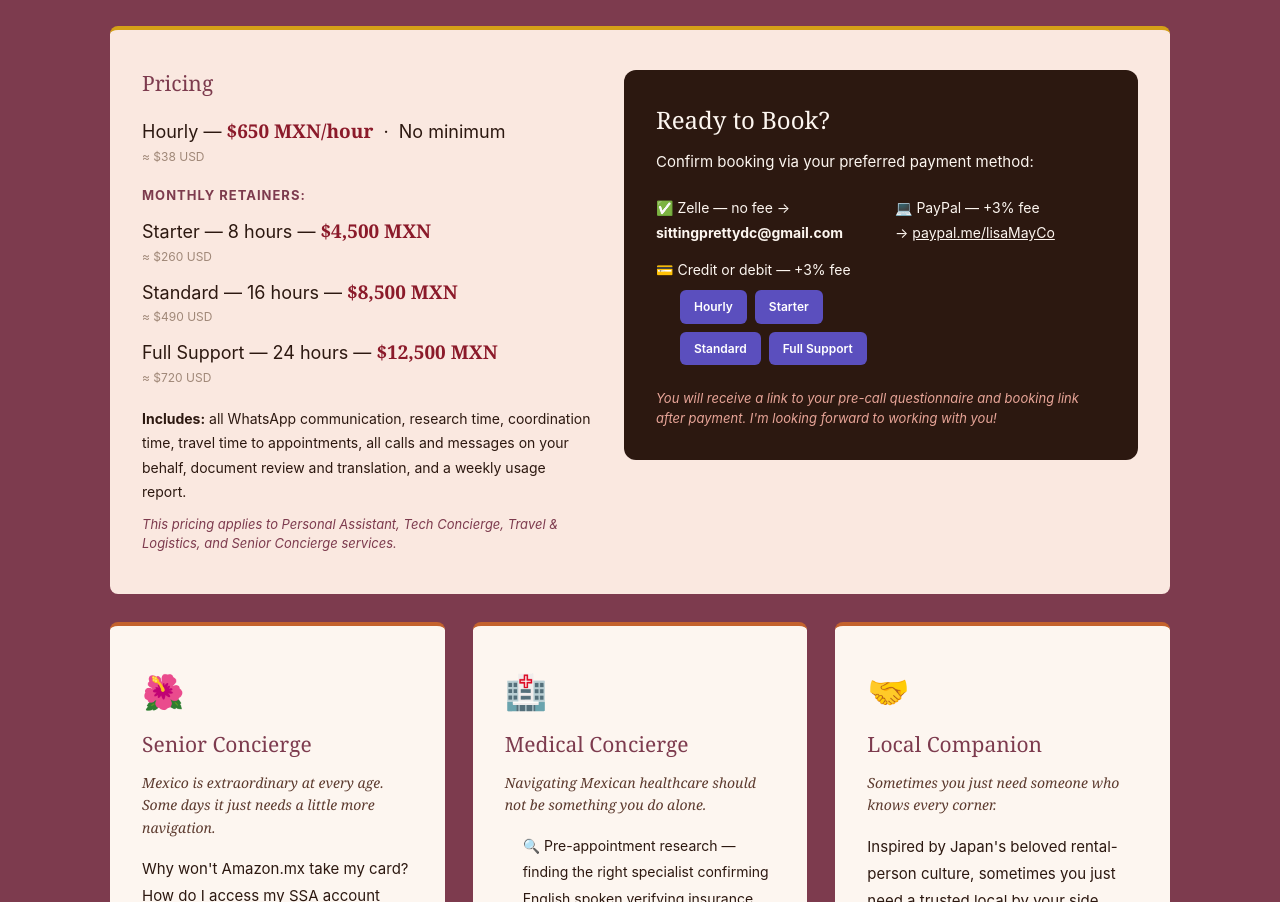
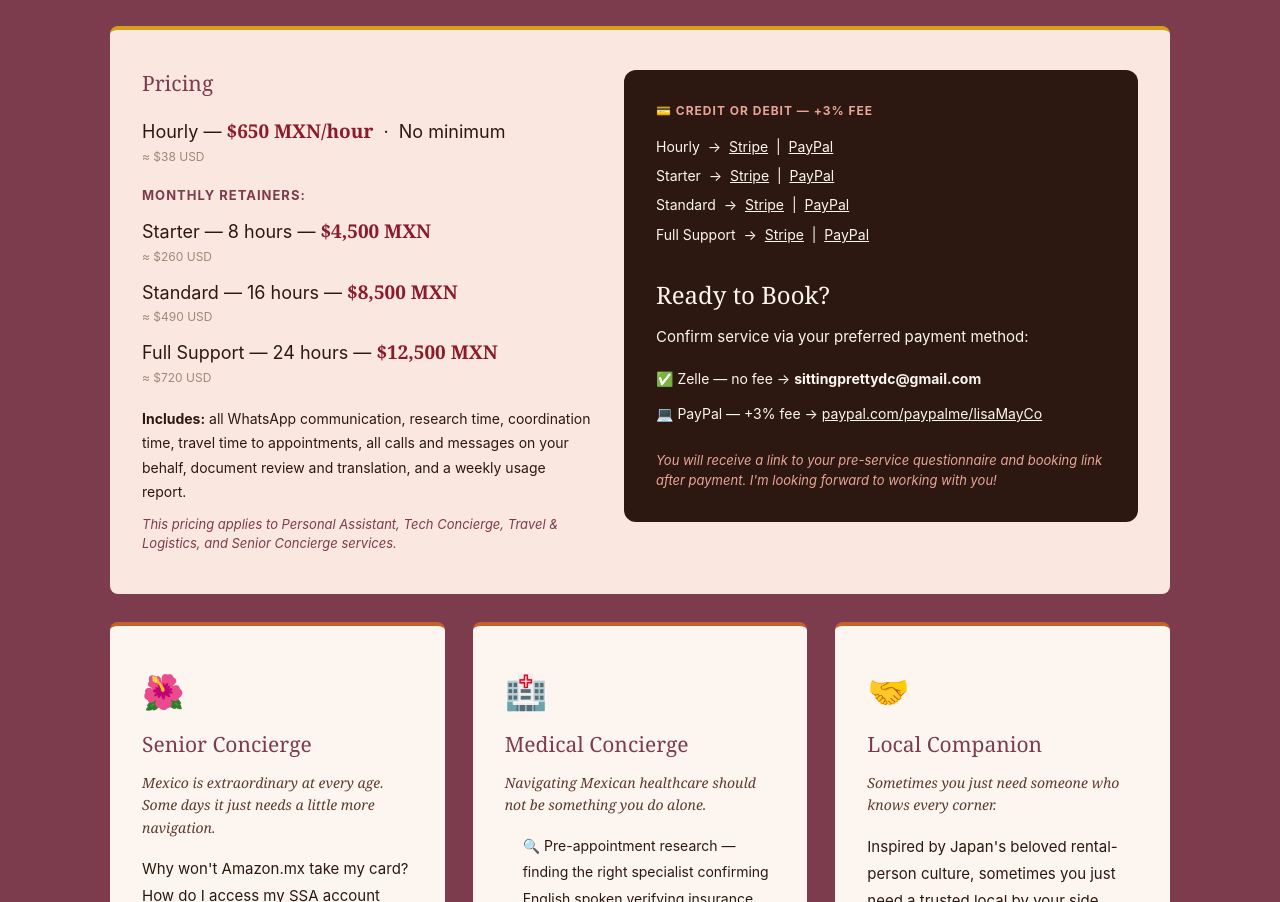
Before and after one commit to IntheknowMX/intheknowmx.com, a Next.js app: page / in a window 1280 px wide. Shown: the part 10456-11358 px from the top of the page. Built offline with nearby package versions, Linux system fonts and the light colour scheme.

Commit message:
Update Concierge booking section: new Stripe/PayPal links, reorder layout, update copy

```diff
--- a/app/page.tsx
+++ b/app/page.tsx
@@ -678,30 +678,23 @@ export default function Home() {
 
                 {/* Ready to Book? */}
                 <div style={{ flex: 1, backgroundColor: '#2C1810', borderRadius: '12px', padding: '32px' }}>
+                  <p style={{ fontSize: '12px', fontWeight: '700', color: '#E8A598', textTransform: 'uppercase', letterSpacing: '1px', margin: '0 0 12px' }}>💳 Credit or debit — +3% fee</p>
+                  <div style={{ fontSize: '14px', lineHeight: '2.1', color: '#FDF6F0', marginBottom: '28px' }}>
+                    <div>Hourly &nbsp;→&nbsp; <a href="https://buy.stripe.com/bJe8wPgPW0R8dh6d282880X" target="_blank" rel="noreferrer" style={{ color: '#FDF6F0', textDecoration: 'underline' }}>Stripe</a> &nbsp;|&nbsp; <a href="https://www.paypal.com/ncp/payment/M4Q2XASL63F42" target="_blank" rel="noreferrer" style={{ color: '#FDF6F0', textDecoration: 'underline' }}>PayPal</a></div>
+                    <div>Starter &nbsp;→&nbsp; <a href="https://buy.stripe.com/aFacN58jq0R8fpe3ry2880Y" target="_blank" rel="noreferrer" style={{ color: '#FDF6F0', textDecoration: 'underline' }}>Stripe</a> &nbsp;|&nbsp; <a href="https://www.paypal.com/ncp/payment/MTLDLWHWTV7H6" target="_blank" rel="noreferrer" style={{ color: '#FDF6F0', textDecoration: 'underline' }}>PayPal</a></div>
+                    <div>Standard &nbsp;→&nbsp; <a href="https://buy.stripe.com/14AfZh7fm8jAb8Y0fm2880Z" target="_blank" rel="noreferrer" style={{ color: '#FDF6F0', textDecoration: 'underline' }}>Stripe</a> &nbsp;|&nbsp; <a href="https://www.paypal.com/ncp/payment/3DVWJNJK6UXH2" target="_blank" rel="noreferrer" style={{ color: '#FDF6F0', textDecoration: 'underline' }}>PayPal</a></div>
+                    <div>Full Support &nbsp;→&nbsp; <a href="https://buy.stripe.com/6oU3cv43aarI5OEd2828810" target="_blank" rel="noreferrer" style={{ color: '#FDF6F0', textDecoration: 'underline' }}>Stripe</a> &nbsp;|&nbsp; <a href="https://www.paypal.com/ncp/payment/3KG54FZ69BVBL" target="_blank" rel="noreferrer" style={{ color: '#FDF6F0', textDecoration: 'underline' }}>PayPal</a></div>
+                  </div>
                   <h3 style={{ fontSize: '24px', fontWeight: 'normal', marginBottom: '10px', color: '#FDF6F0', fontFamily: "var(--font-playfair, 'Playfair Display', Georgia, serif)" }}>Ready to Book?</h3>
-                  <p style={{ fontSize: '15px', lineHeight: '1.8', color: '#FDF6F0', marginBottom: '20px' }}>
-                    Confirm booking via your preferred payment method:
+                  <p style={{ fontSize: '15px', lineHeight: '1.8', color: '#FDF6F0', marginBottom: '16px' }}>
+                    Confirm service via your preferred payment method:
                   </p>
-                  <div className="payment-methods-grid" style={{ fontSize: '14px', lineHeight: '1.8', color: '#FDF6F0' }}>
-                    <p style={{ margin: 0 }}>
-                      ✅ Zelle — no fee &rarr; <strong>sittingprettydc@gmail.com</strong>
-                    </p>
-                    <p style={{ margin: 0 }}>
-                      💻 PayPal — +3% fee &rarr;&nbsp;
-                      <a href="https://paypal.com/paypalme/lisaMayCo" target="_blank" rel="noreferrer" style={{ color: '#FDF6F0', textDecoration: 'underline' }}>paypal.me/lisaMayCo</a>
-                    </p>
-                    <div style={{ margin: 0 }}>
-                      <p style={{ marginBottom: '8px', marginTop: 0 }}>💳 Credit or debit — +3% fee</p>
-                      <div style={{ display: 'flex', flexWrap: 'wrap', gap: '8px', paddingLeft: '24px' }}>
-                        <a href="https://buy.stripe.com/8x2bJ11V21Vc2CsbY42880s" target="_blank" rel="noreferrer" style={{ display: 'inline-block', backgroundColor: '#5B4FBE', color: 'white', textDecoration: 'none', borderRadius: '6px', padding: '6px 14px', fontSize: '12px', fontWeight: 600 }}>Hourly</a>
-                        <a href="https://buy.stripe.com/bJe5kDary57ob8YbY42880q" target="_blank" rel="noreferrer" style={{ display: 'inline-block', backgroundColor: '#5B4FBE', color: 'white', textDecoration: 'none', borderRadius: '6px', padding: '6px 14px', fontSize: '12px', fontWeight: 600 }}>Starter</a>
-                        <a href="https://buy.stripe.com/5kQcN59nuarIfpe3ry2880r" target="_blank" rel="noreferrer" style={{ display: 'inline-block', backgroundColor: '#5B4FBE', color: 'white', textDecoration: 'none', borderRadius: '6px', padding: '6px 14px', fontSize: '12px', fontWeight: 600 }}>Standard</a>
-                        <a href="https://buy.stripe.com/28EcN52Z69nE5OEfag2880p" target="_blank" rel="noreferrer" style={{ display: 'inline-block', backgroundColor: '#5B4FBE', color: 'white', textDecoration: 'none', borderRadius: '6px', padding: '6px 14px', fontSize: '12px', fontWeight: 600 }}>Full Support</a>
-                      </div>
-                    </div>
+                  <div style={{ fontSize: '14px', lineHeight: '1.9', color: '#FDF6F0' }}>
+                    <p style={{ margin: '0 0 8px' }}>✅ Zelle — no fee → <strong>sittingprettydc@gmail.com</strong></p>
+                    <p style={{ margin: 0 }}>💻 PayPal — +3% fee → <a href="https://paypal.com/paypalme/lisaMayCo" target="_blank" rel="noreferrer" style={{ color: '#FDF6F0', textDecoration: 'underline' }}>paypal.com/paypalme/lisaMayCo</a></p>
                   </div>
                   <p style={{ marginTop: '24px', fontSize: '13px', fontStyle: 'italic', color: '#E8A598', marginBottom: 0 }}>
-                    You will receive a link to your pre-call questionnaire and booking link after payment. I'm looking forward to working with you!
+                    You will receive a link to your pre-service questionnaire and booking link after payment. I'm looking forward to working with you!
                   </p>
                 </div>
               </div>
```
